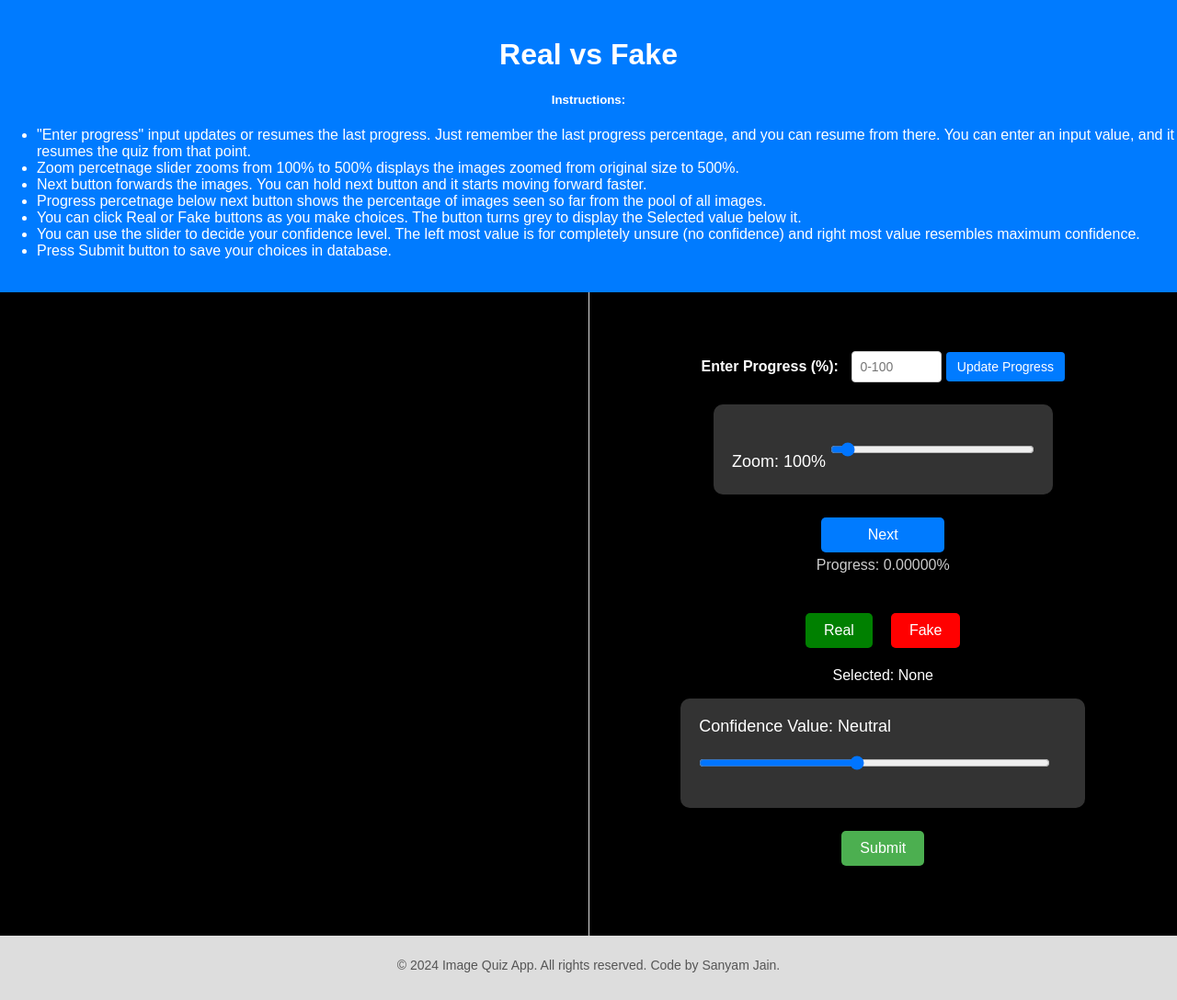
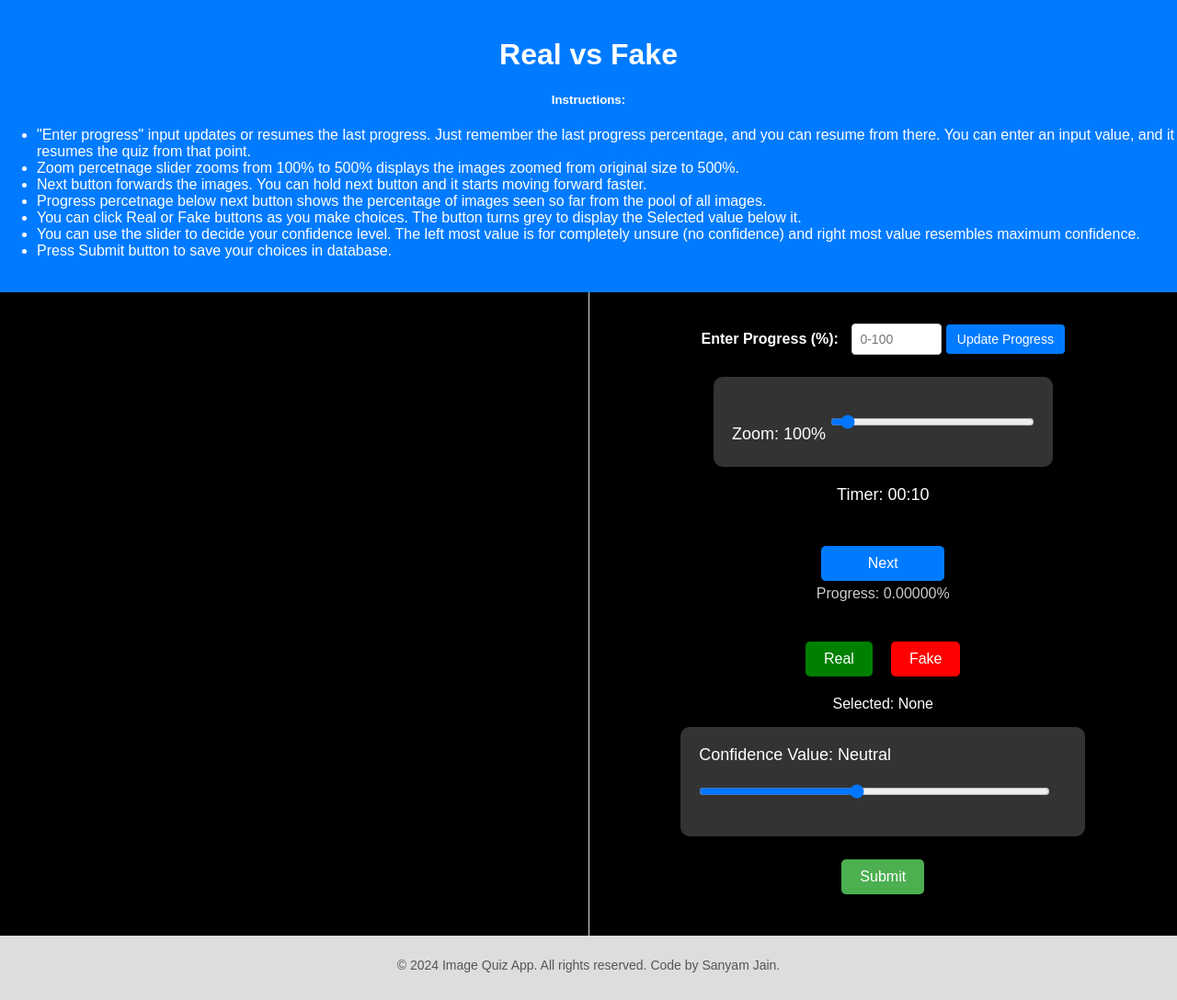
Before and after one commit to developerlmp/PanoDiff, a Flask app: template quiz/templates/index.html in a window 1280 px wide. Shown: the whole page at 92% size. Run offline with Flask 3, Linux system fonts and the light colour scheme; the template is opened without the code that fills it, so the values that code supplies are empty.

Commit message:
adding timers

```diff
--- a/quiz/templates/index.html
+++ b/quiz/templates/index.html
@@ -285,9 +285,13 @@
                     Update Progress
                 </button>
             </div>
+
             <div id="zoom-slider-container">
                 <label for="zoom-slider">Zoom: <span id="zoom-percentage">100%</span></label>
                 <input id="zoom-slider" type="range" min="100" max="500" step="50" value="100" oninput="adjustZoom()">
+            </div>
+            <div id="timer-container" style="text-align: center; margin: 20px; color: white; font-size: 18px;">
+                Timer: <span id="timer">00:10</span>
             </div>
             <div id="navigation-buttons">
                 <button id="next-button"
@@ -359,6 +363,9 @@
         let selectedRealFake = null;
         let zoomPercentage = 100;
         let confidenceValue = 5;
+        let timerInterval = null; // Reference to the timer interval
+        const timerDuration = 10; // Timer duration in seconds
+        let timeRemaining = timerDuration;
         const images = []; // Array to hold image paths
         function loadImages() {
             const folder = "100px";
@@ -394,6 +401,7 @@
                 imageElement.src = images[currentIndex];
                 document.getElementById('file-name').textContent = `File: ${images[currentIndex].split('/').pop()}`;
                 updateZoom();
+                startTimer(); // Start the timer when an image is displayed
             } else {
                 clearImageDisplay();
             }
@@ -512,7 +520,32 @@
         }
 
 
+        function startTimer() {
+            timeRemaining = timerDuration;
+            updateTimerDisplay();
 
+            // Clear any existing timer interval
+            if (timerInterval) {
+                clearInterval(timerInterval);
+            }
+
+            timerInterval = setInterval(() => {
+                timeRemaining--;
+                updateTimerDisplay();
+
+                if (timeRemaining <= 0) {
+                    clearInterval(timerInterval);
+                    nextImage(); // Automatically move to the next image when the timer finishes
+                    startTimer(); // Restart the timer for the next image
+                }
+            }, 1000); // Update every second
+        }
+        function updateTimerDisplay() {
+            const timerElement = document.getElementById("timer");
+            const minutes = Math.floor(timeRemaining / 60);
+            const seconds = timeRemaining % 60;
+            timerElement.textContent = `${String(minutes).padStart(2, '0')}:${String(seconds).padStart(2, '0')}`;
+        }
 
         function submitSelection() {
             if (!selectedRealFake) {
```
